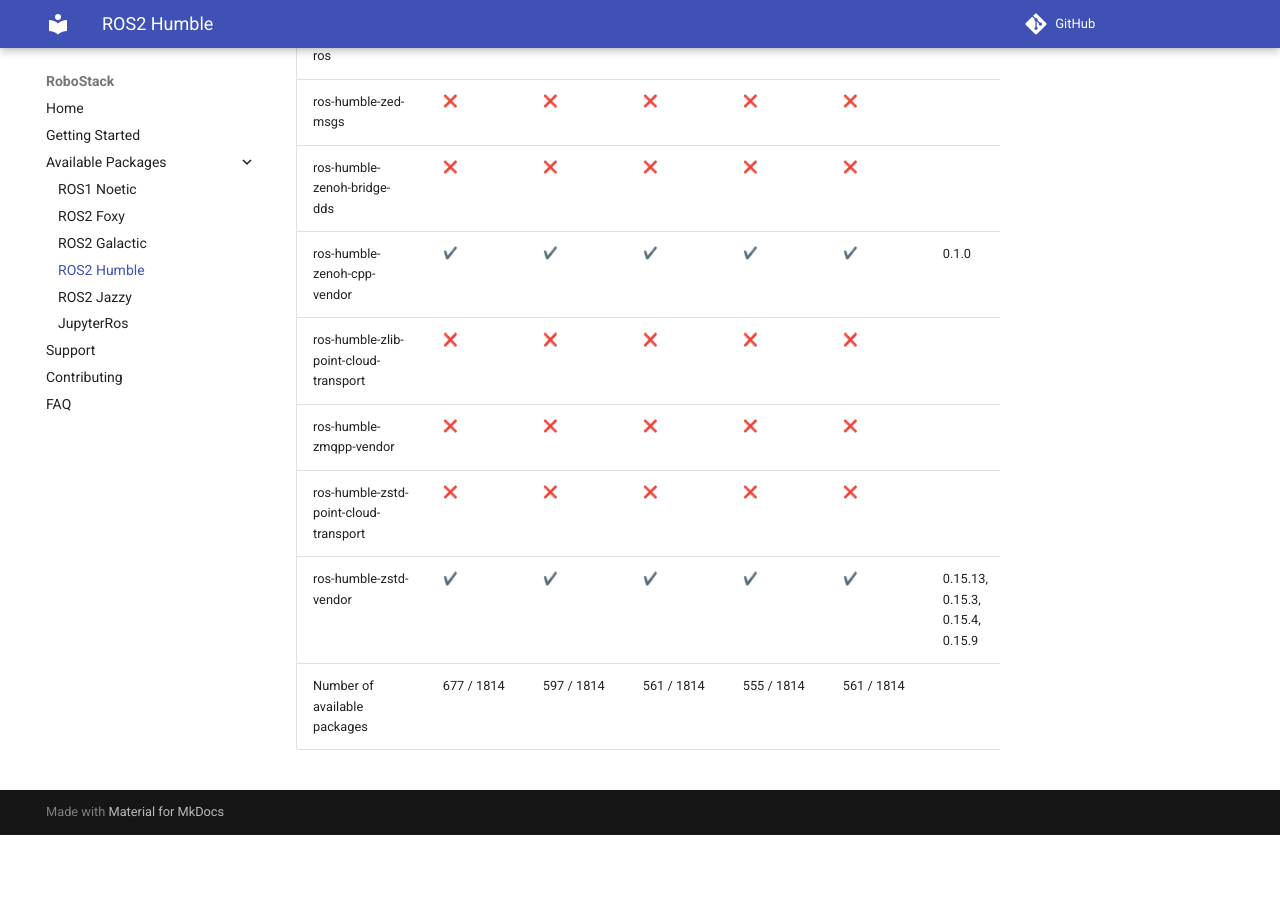
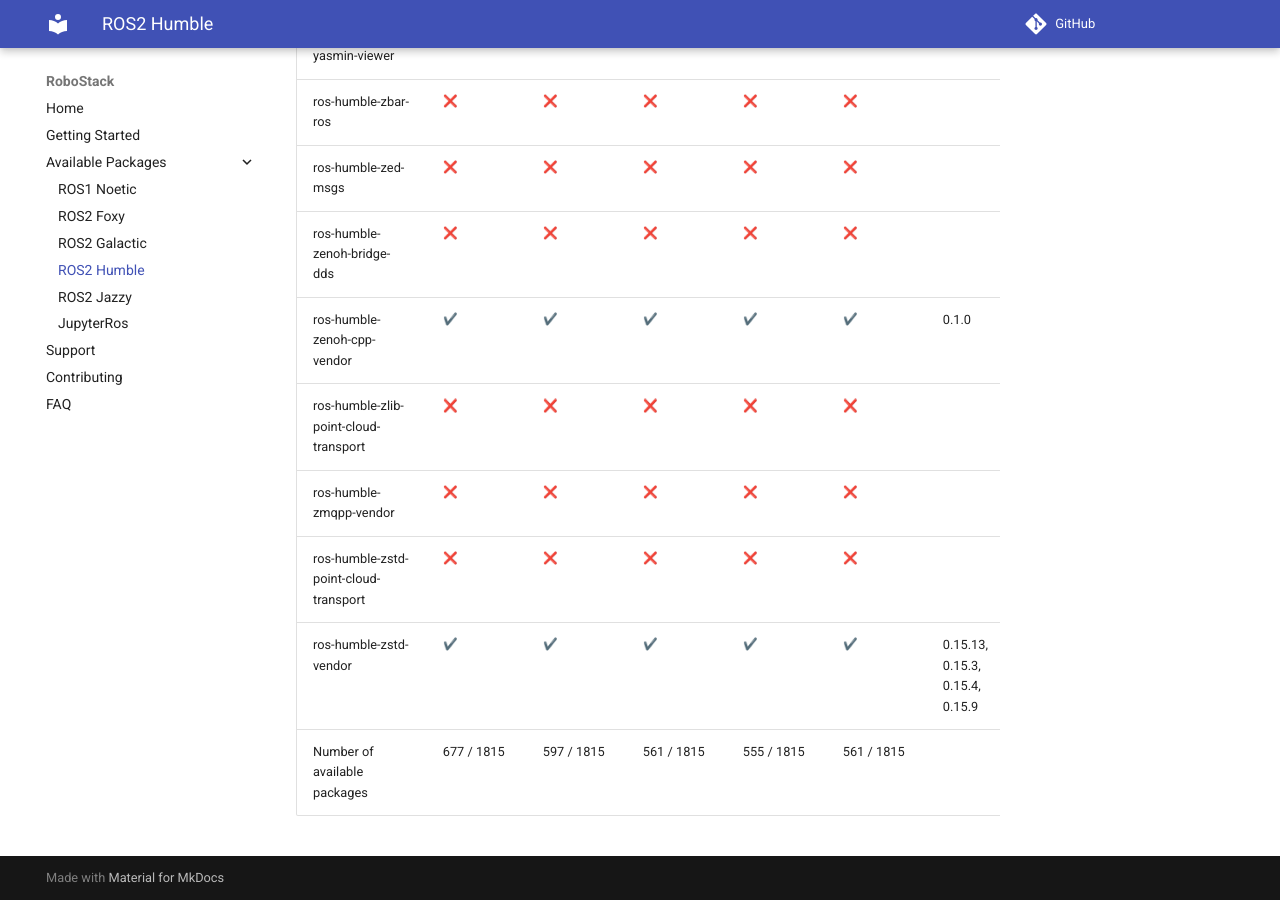
Before and after one commit to RoboStack/robostack.github.io, an MkDocs documentation site: the page built from docs/humble.md, in a window 1280 px wide and 900 px high, scrolled down 144860 px. Built offline with MkDocs 1.6.1 and Material for MkDocs 9.7.7, drawn with Linux system fonts in a browser that asks for light colours; emoji names are drawn with the system emoji font; comment, search, counter and statistics services are not loaded; before the commit the page ends 145695 px from its top, so only the background shows below that.

Commit message:
Update tables

```diff
--- a/docs/humble.md
+++ b/docs/humble.md
@@ -1814,4 +1815,4 @@
 | ros-humble-zmqpp-vendor | :x: { data-sort='0' } | :x: { data-sort='0' } | :x: { data-sort='0' } | :x: { data-sort='0' } | :x: { data-sort='0' } |   |
 | ros-humble-zstd-point-cloud-transport | :x: { data-sort='0' } | :x: { data-sort='0' } | :x: { data-sort='0' } | :x: { data-sort='0' } | :x: { data-sort='0' } |   |
 | ros-humble-zstd-vendor | :heavy_check_mark: { data-sort='1' } | :heavy_check_mark: { data-sort='1' } | :heavy_check_mark: { data-sort='1' } | :heavy_check_mark: { data-sort='1' } | :heavy_check_mark: { data-sort='1' } | 0.15.13, 0.15.3, 0.15.4, 0.15.9  |
-| Number of available packages |  677 / 1814 | 597 / 1814 | 561 / 1814 | 555 / 1814 | 561 / 1814 |
+| Number of available packages |  677 / 1815 | 597 / 1815 | 561 / 1815 | 555 / 1815 | 561 / 1815 |
```
Also changed, not shown: other parts of docs/humble.md (+1 -0 lines).
